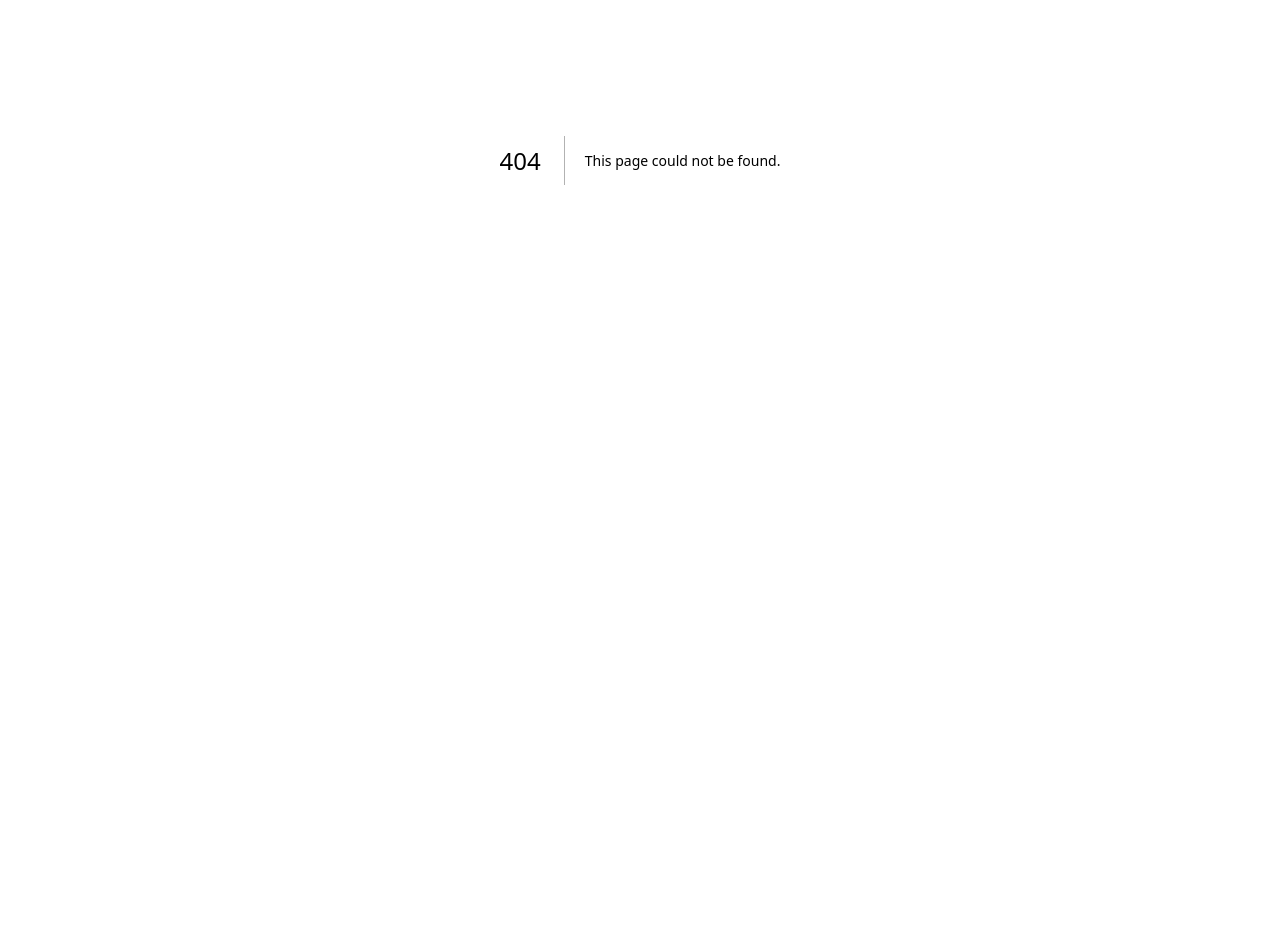
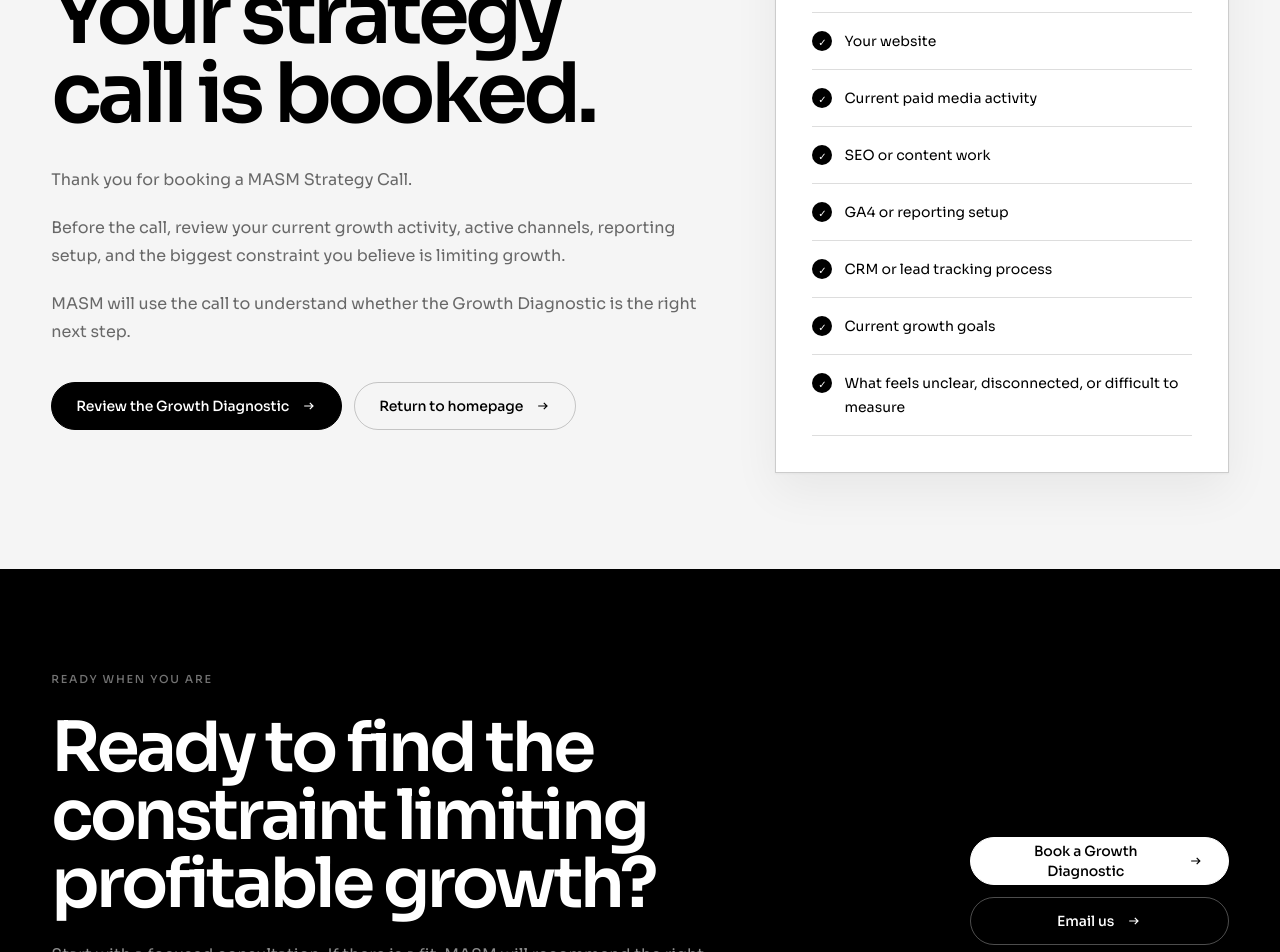
Before and after one commit to sianmatti/masm-website, a Next.js app: page /thank-you in a window 1280 px wide. Before the commit this address had no page. Shown: the part 240-1192 px from the top of the page. Before the commit the page ends 800 px from the top, so only its background shows below. Built offline with nearby package versions, Linux system fonts and the light colour scheme; no server answers.

Commit message:
Update booking CTA flow and add thank-you page
Update the MASM booking destination, add lower-friction email CTAs, and create the noindex booking confirmation page.

```diff
--- /dev/null
+++ b/app/thank-you/page.tsx
@@ -0,0 +1,79 @@
+import type { Metadata } from "next";
+import { Footer } from "@/components/footer";
+import { Header } from "@/components/header";
+import { ButtonLink } from "@/components/ui";
+import { sitePath } from "@/lib/site";
+
+export const metadata: Metadata = {
+  title: "Strategy Call Booked",
+  description: "Your MASM Growth Systems strategy call is booked.",
+  robots: {
+    index: false,
+    follow: false,
+  },
+};
+
+const preparationChecklist = [
+  "Your website",
+  "Current paid media activity",
+  "SEO or content work",
+  "GA4 or reporting setup",
+  "CRM or lead tracking process",
+  "Current growth goals",
+  "What feels unclear, disconnected, or difficult to measure",
+];
+
+export default function ThankYouPage() {
+  return (
+    <>
+      <Header />
+      <main className="grid-field">
+        <section className="section-shell py-16 sm:py-20 lg:py-24">
+          <div className="grid gap-10 lg:grid-cols-12 lg:gap-16">
+            <div className="lg:col-span-7">
+              <span className="eyebrow">Booking confirmed</span>
+              <h1 className="display-xl mt-6 max-w-4xl text-balance">
+                Your strategy call is booked.
+              </h1>
+              <div className="mt-8 max-w-2xl space-y-5 text-base leading-7 text-muted">
+                <p>Thank you for booking a MASM Strategy Call.</p>
+                <p>
+                  Before the call, review your current growth activity, active
+                  channels, reporting setup, and the biggest constraint you
+                  believe is limiting growth.
+                </p>
+                <p>
+                  MASM will use the call to understand whether the Growth
+                  Diagnostic is the right next step.
+                </p>
+              </div>
+              <div className="mt-9 flex flex-col gap-3 sm:flex-row">
+                <ButtonLink href={sitePath("/#diagnostic")}>
+                  Review the Growth Diagnostic
+                </ButtonLink>
+                <ButtonLink href={sitePath("/")} variant="secondary">
+                  Return to homepage
+                </ButtonLink>
+              </div>
+            </div>
+
+            <aside className="border border-ink/20 bg-white p-7 shadow-card sm:p-9 lg:col-span-5">
+              <span className="eyebrow">Preparation checklist</span>
+              <ul className="mt-6 divide-y divide-line border-y border-line">
+                {preparationChecklist.map((item) => (
+                  <li key={item} className="flex items-start gap-3 py-4 text-sm leading-6">
+                    <span className="mt-0.5 grid h-5 w-5 shrink-0 place-items-center rounded-full bg-ink text-[10px] text-white">
+                      ✓
+                    </span>
+                    <span>{item}</span>
+                  </li>
+                ))}
+              </ul>
+            </aside>
+          </div>
+        </section>
+      </main>
+      <Footer />
+    </>
+  );
+}
--- a/components/footer.tsx
+++ b/components/footer.tsx
@@ -1,3 +1,4 @@
+import { growthDiagnosticEmailUrl } from "@/lib/contact";
 import { ArrowIcon, BrandLockup } from "./ui";
 import { BookingCta } from "./booking-cta";
 
@@ -20,14 +21,12 @@ export function Footer() {
             <BookingCta inverted className="w-full" source="homepage_footer">
               Book a Growth Diagnostic
             </BookingCta>
-            <BookingCta
-              type="strategy"
-              variant="secondary"
-              source="homepage_footer_strategy"
-              className="w-full !border-white/30 !text-white hover:!bg-white hover:!text-ink"
+            <a
+              href={growthDiagnosticEmailUrl}
+              className="button-secondary w-full !border-white/30 !text-white hover:!bg-white hover:!text-ink"
             >
-              Book a strategy call
-            </BookingCta>
+              Email us <ArrowIcon />
+            </a>
             <p className="text-center text-xs leading-5 text-white/45">
               No generic sales pitch. Start with the business constraint.
             </p>
--- a/components/hero.tsx
+++ b/components/hero.tsx
@@ -1,4 +1,6 @@
+import { growthDiagnosticEmailUrl } from "@/lib/contact";
 import { BookingCta } from "./booking-cta";
+import { ButtonLink } from "./ui";
 
 function SystemGraphic() {
   return (
@@ -74,16 +76,13 @@ export function Hero() {
               <BookingCta source="homepage_hero">
                 Book a Growth Diagnostic
               </BookingCta>
-              <BookingCta
-                source="homepage_hero_strategy"
-                type="strategy"
-                variant="secondary"
-              >
-                Book a strategy call
-              </BookingCta>
+              <ButtonLink href={growthDiagnosticEmailUrl} variant="secondary">
+                Email us
+              </ButtonLink>
             </div>
             <p className="mt-4 text-xs leading-5 text-muted">
-              Not sure where to start? Book a strategy call first.
+              Start with a focused strategy call to confirm whether the Growth
+              Diagnostic is the right next step.
             </p>
             <p className="mt-5 max-w-xl border-l-2 border-ink pl-4 text-sm leading-6 text-muted">
               For founders and growth leaders spending across multiple channels
--- a/lib/calendly.ts
+++ b/lib/calendly.ts
@@ -1,6 +1,6 @@
 export const calendlyUrl =
   process.env.NEXT_PUBLIC_CALENDLY_URL ??
-  "https://calendly.com/sianmatti11/30min";
+  "https://calendly.com/masmgrowth-info/30min";
 
 export function calendlyEmbedUrl(url = calendlyUrl) {
   const separator = url.includes("?") ? "&" : "?";
--- /dev/null
+++ b/lib/contact.ts
@@ -0,0 +1,2 @@
+export const growthDiagnosticEmailUrl =
+  "mailto:info@masmgrowth.com?subject=Growth%20Diagnostic%20Inquiry";
```
Also changed, not shown: 1 other file (tests, documents, lock files or other folders).
